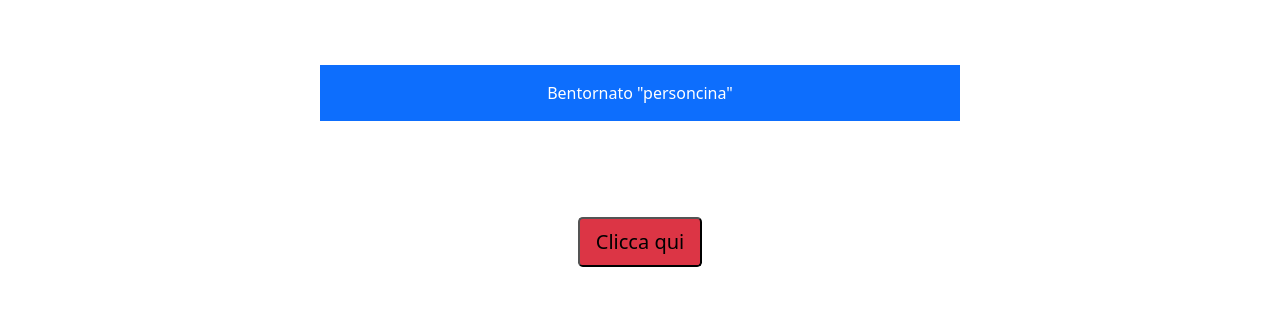
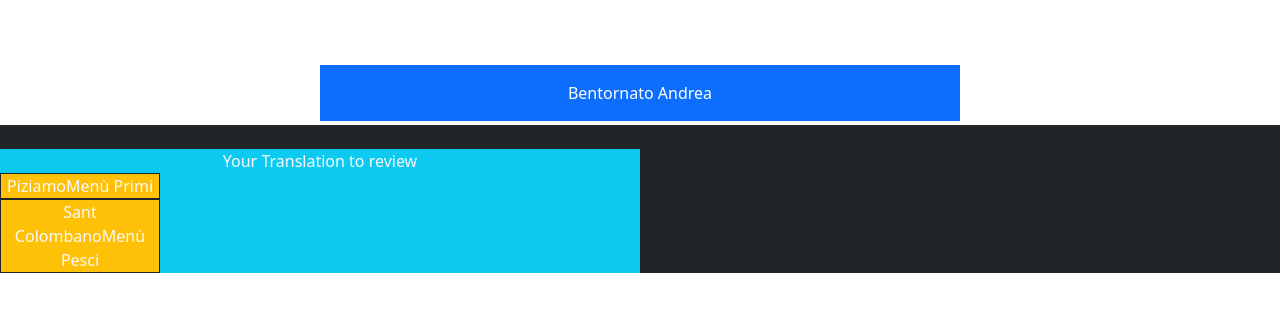
Before and after one commit to Progetto-Menu/ProjectWork2021, a React (Create React App) app in the folder ProgettoReact/: page /home in a window 1280 px wide. Shown: the top 312 px of the page. Built offline with nearby package versions, Linux system fonts and the light colour scheme.

Commit message:
YourTranslationToReview

```diff
--- a/ProgettoReact/src/Traduttore/Prop/menuProp.tsx
+++ b/ProgettoReact/src/Traduttore/Prop/menuProp.tsx
@@ -18,6 +18,7 @@ export interface Language{
 }
 
 export interface MenuProp{
+    idMenu: number;
     title: string;
     restaurant: Restaurant;
     languages: Language[];
--- /dev/null
+++ b/ProgettoReact/src/Traduttore/Prop/userProp.tsx
@@ -0,0 +1,11 @@
+import ReactDOM from "react-dom";
+import React, { Component } from 'react';
+import { Link } from 'react-router-dom';
+import { MenuProp } from "./menuProp";
+
+export interface UserProp{
+    name: string;
+    surname: string;
+    takenTranslations: MenuProp[];
+    reviewTranslations: MenuProp[];
+}
--- /dev/null
+++ b/ProgettoReact/src/Traduttore/YourTranslationToReview.tsx
@@ -0,0 +1,18 @@
+import ReactDOM from "react-dom";
+import React, { Component } from 'react';
+import { Link } from 'react-router-dom';
+import { UserProp } from "./Prop/userProp";
+import { VisualizzaMenuHome } from "./visualizzaMenuHome";
+
+
+export const YourTranslationToReview: React.FunctionComponent<UserProp> = (prop) => {
+    return <div className="bg-info w-50 text-center">
+   Your Translation to review
+    {prop.reviewTranslations.map((item, index) =>
+             <React.Fragment key={index}>
+                 <VisualizzaMenuHome idMenu={item.idMenu} title={item.title} restaurant={item.restaurant} languages={item.languages}/>
+             </React.Fragment>
+         )}
+
+     </div>
+}
--- a/ProgettoReact/src/Traduttore/home.tsx
+++ b/ProgettoReact/src/Traduttore/home.tsx
@@ -1,16 +1,90 @@
 import ReactDOM from "react-dom";
 import React, { Component } from 'react';
-import { Link } from 'react-router-dom';
-export {Home};
+import { UserProp } from "./Prop/userProp";
+import { WelcomeBack } from "./welcomeBack";
+import { TranslationTakenOver } from "./translationTakenOver";
+import { YourTranslationToReview } from "./YourTranslationToReview";
+import { Language } from "./Prop/menuProp";
+import { MenuProp } from "./Prop/menuProp";
 
 
-const Home: React.FunctionComponent = () => {
+export const Home: React.FunctionComponent<UserProp> = (prop) => {
+
+    let l1: Language = {sign: "en-EN"}
+    let l2: Language = {sign: "sp-SP"}
+    let l3: Language = {sign: "fr-FR"}
+    let l4: Language = {sign: "de-DE"}
+
+    let menu1: MenuProp = {
+        idMenu: 1,
+        title: "Voglia di pizza",
+        restaurant: {
+            name: "Piziamo",
+            address: {
+                state: "Italy",
+                city: "Cesena",
+                address: "Via Aldo Moro, 23"
+            }
+        },
+        languages: [l1, l3, l4]
+    }
+
+    let menu2: MenuProp = {
+        idMenu: 2,
+        title: "Menù Carne",
+        restaurant: {
+            name: "Tramontana",
+            address: {
+                state: "Italy",
+                city: "Bologna",
+                address: "Via Unità, 142"
+            }
+        },
+        languages: [l1, l2, l4]
+    }
+
+    let menu3: MenuProp = {
+        idMenu: 3,
+        title: "Menù Primi",
+        restaurant: {
+            name: "Piziamo",
+            address: {
+                state: "Italy",
+                city: "Modena",
+                address: "Via Giovecca, 13"
+            }
+        },
+        languages: [l1, l2]
+    }
+
+    let menu4: MenuProp = {
+        idMenu: 4,
+        title: "Menù Pesci",
+        restaurant: {
+            name: "Sant Colombano",
+            address: {
+                state: "Italy",
+                city: "Rovereto",
+                address: "Via Vicenza, 30"
+            }
+        },
+        languages: [l1, l3]
+    }
+
+    let user: UserProp = {
+        name: "Andrea",
+        surname: "Latino",
+        takenTranslations: [menu1, menu2],
+        reviewTranslations: [menu3, menu4]
+    }
+
     return <>
-        <div className="py-3 my-1 text-center col-6 bg-primary text-white mx-auto">
-            Bentornato "personcina"
+        <WelcomeBack name={user.name} surname={user.surname} takenTranslations={user.takenTranslations} reviewTranslations={user.reviewTranslations} />
+        <div className="bg-dark text-light" /**Questo è il container azzuro che racchiude TakenTranslation e TranslationToReview */>
+            <TranslationTakenOver name={user.name} surname={user.surname} takenTranslations={user.takenTranslations} reviewTranslations={user.reviewTranslations} />
+            <br></br>
+            <YourTranslationToReview name={user.name} surname={user.surname} takenTranslations={user.takenTranslations} reviewTranslations={user.reviewTranslations} />
         </div>
-        <div className="py-5 my-5 text-center">
-         <Link to="postRevisore"> <button className="btn-lg bg-danger" type="button"> Clicca qui </button> </Link>
-        </div>
+
     </>
 }
--- a/ProgettoReact/src/Traduttore/postTraduttori.tsx
+++ b/ProgettoReact/src/Traduttore/postTraduttori.tsx
@@ -11,6 +11,7 @@ const Post_Traduttori: React.FunctionComponent = () => {
     let l4: Language = {sign: "de-DE"}
 
     let menu1: MenuProp = {
+        idMenu: 1,
         title: "Voglia di pizza",
         restaurant: {
             name: "Piziamo",
@@ -24,6 +25,7 @@ const Post_Traduttori: React.FunctionComponent = () => {
     }
 
     let menu2: MenuProp = {
+        idMenu: 2,
         title: "Menù Carne",
         restaurant: {
             name: "Tramontana",
@@ -37,6 +39,7 @@ const Post_Traduttori: React.FunctionComponent = () => {
     }
 
     let menu3: MenuProp = {
+        idMenu: 3,
         title: "Menù Primi",
         restaurant: {
             name: "Piziamo",
@@ -50,6 +53,7 @@ const Post_Traduttori: React.FunctionComponent = () => {
     }
 
     let menu4: MenuProp = {
+        idMenu: 4,
         title: "Menù Pesci",
         restaurant: {
             name: "Sant Colombano",
@@ -68,7 +72,7 @@ const Post_Traduttori: React.FunctionComponent = () => {
 
    {MenuArray.map((item, index) =>
             <React.Fragment key={index}>
-                <VisualizzaPostMenu title={item.title} restaurant={item.restaurant} languages={item.languages}/>
+                <VisualizzaPostMenu idMenu={item.idMenu} title={item.title} restaurant={item.restaurant} languages={item.languages}/>
             </React.Fragment>
         )}
 
--- /dev/null
+++ b/ProgettoReact/src/Traduttore/translationTakenOver.tsx
@@ -0,0 +1,11 @@
+import ReactDOM from "react-dom";
+import React, { Component } from 'react';
+import { Link } from 'react-router-dom';
+import { UserProp } from "./Prop/userProp"
+
+
+export const TranslationTakenOver: React.FunctionComponent<UserProp> = (prop) => {
+    return <>
+
+    </>
+}
--- /dev/null
+++ b/ProgettoReact/src/Traduttore/visualizzaMenuHome.tsx
@@ -0,0 +1,11 @@
+import ReactDOM from "react-dom";
+import React, { Component } from 'react';
+import { Link } from 'react-router-dom';
+import { MenuProp } from "./Prop/menuProp";
+
+export const VisualizzaMenuHome: React.FunctionComponent<MenuProp> = (prop) => {
+    return <div className="bg-warning w-25 border border-dark">
+        {prop.restaurant.name}
+        {prop.title}
+     </div>
+}
--- /dev/null
+++ b/ProgettoReact/src/Traduttore/welcomeBack.tsx
@@ -0,0 +1,13 @@
+import ReactDOM from "react-dom";
+import React, { Component } from 'react';
+import { Link } from 'react-router-dom';
+import { UserProp } from "./Prop/userProp";
+
+
+export const WelcomeBack: React.FunctionComponent<UserProp> = (prop) => {
+    return <>
+        <div className="py-3 my-1 text-center col-6 bg-primary text-white mx-auto">
+            Bentornato {prop.name}
+        </div>
+    </>
+}
```
Also changed, not shown: 1 other file (tests, documents, lock files or other folders).
